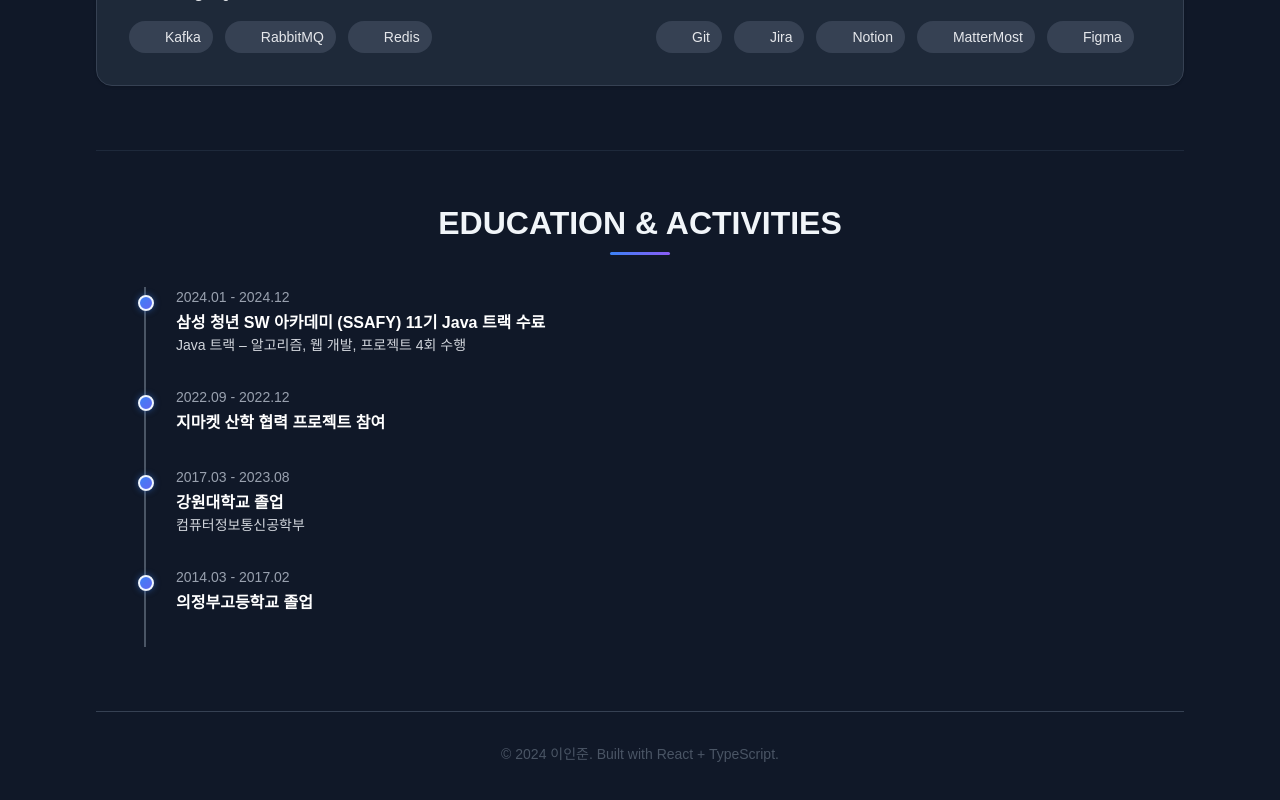
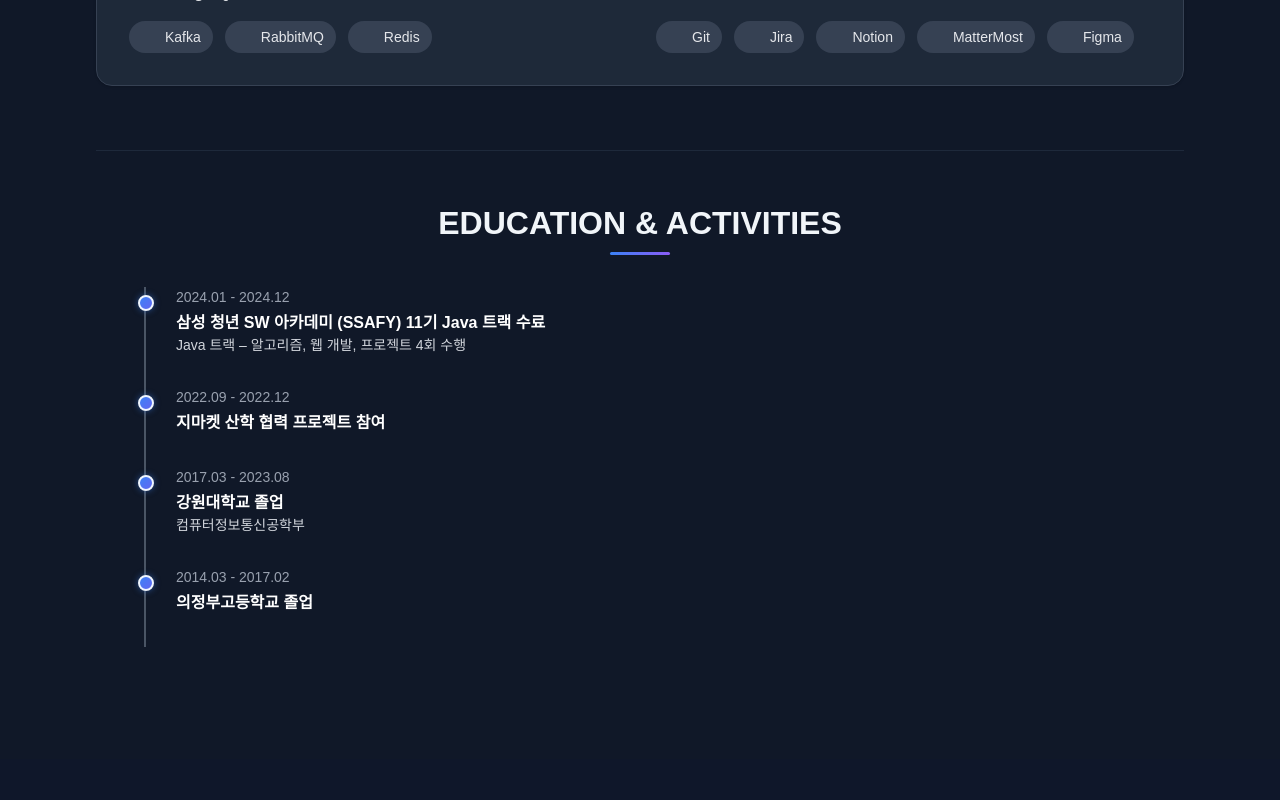
Before and after one commit to lij0825/lij0825.github.io, a React (Vite) app: page / in a window 1280 px wide. Shown: the part 3897-4697 px from the top of the page. After the commit the page ends 4656 px from the top, so only its background shows below. Built offline with nearby package versions, Linux system fonts and the light colour scheme; some icons are missing; a web font is replaced by a local one.

Commit message:
remove: 하단 footer 문구 제거

```diff
--- a/src/App.tsx
+++ b/src/App.tsx
@@ -635,9 +635,7 @@ function App() {
 					</div>
 				</section>
 
-				<footer className="text-center text-slate-400 dark:text-gray-600 pt-8 border-t border-slate-200 dark:border-gray-700 pb-8">
-					<p className="text-sm">© 2024 이인준. Built with React + TypeScript.</p>
-				</footer>
+
 			</div>
 		</div>
 	);
```
